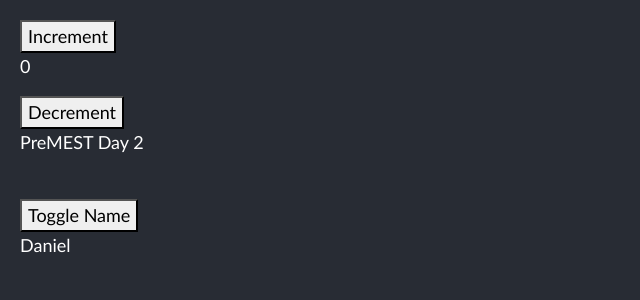
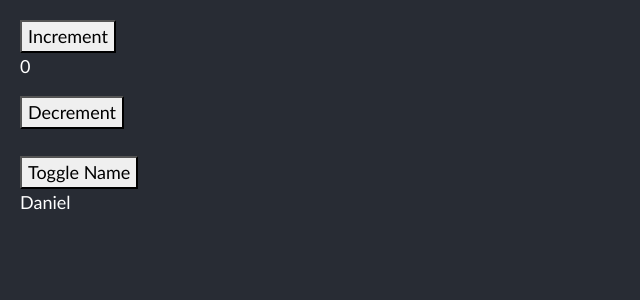
Before and after one commit to gimjay23/Lessons-wk-1-react, a React (Create React App) app: page / in a window 1280 px wide. Shown: the top 300 px of the page, without its empty margins (0-640 px from the left). Built offline with nearby package versions, Linux system fonts and the light colour scheme.

Commit message:
conditional rendering

```diff
--- a/src/App.js
+++ b/src/App.js
@@ -1,4 +1,4 @@
-import React, { useState } from "react";
+import React from "react";
 import "./App.css";
 
 //imported components
@@ -6,11 +6,10 @@ import Counter from "./Counter";
 import Namer from "./Namer";
 
 function App() {
-  const [someData, setSomeData] = useState("PreMEST Day 2");
 
   return (
     <div className="main">
-      <Counter someData={someData} />
+      <Counter />
       <br />
       <Namer />
     </div>
--- a/src/Counter.js
+++ b/src/Counter.js
@@ -8,7 +8,7 @@ function Counter(props) {
   }
 
   function Decrement() {
-    setCount(count - 1);
+    setCount(count - 1); //You could also use return count - 1 and it will work
   }
 
   return (
@@ -16,8 +16,7 @@ function Counter(props) {
       <button onClick={Increment}>Increment</button> {/*onClick is a click eventHandler */}
       <p>{count}</p>
       <button onClick={Decrement}>Decrement</button>
-      <br/>
-      <p>{props.someData}</p>
+      <br />
     </div>
   );
 }
--- a/src/FirstComponent.js
+++ b/src/FirstComponent.js
@@ -1,8 +1,10 @@
 import React from "react";
+import NewComponent from "./NewComponent";
 
 function FirstComponent() {
   return (
     <>
+      <NewComponent />
       <p>This is a custom component</p>
       <p>Another Paragraph</p>
     </>
--- a/src/Namer.js
+++ b/src/Namer.js
@@ -1,6 +1,6 @@
 import React, { useState } from "react";
 
-function Namer() {
+function Namer(props) {
   const [name, setName] = useState("Daniel");
 
   function toggleName() {
```
